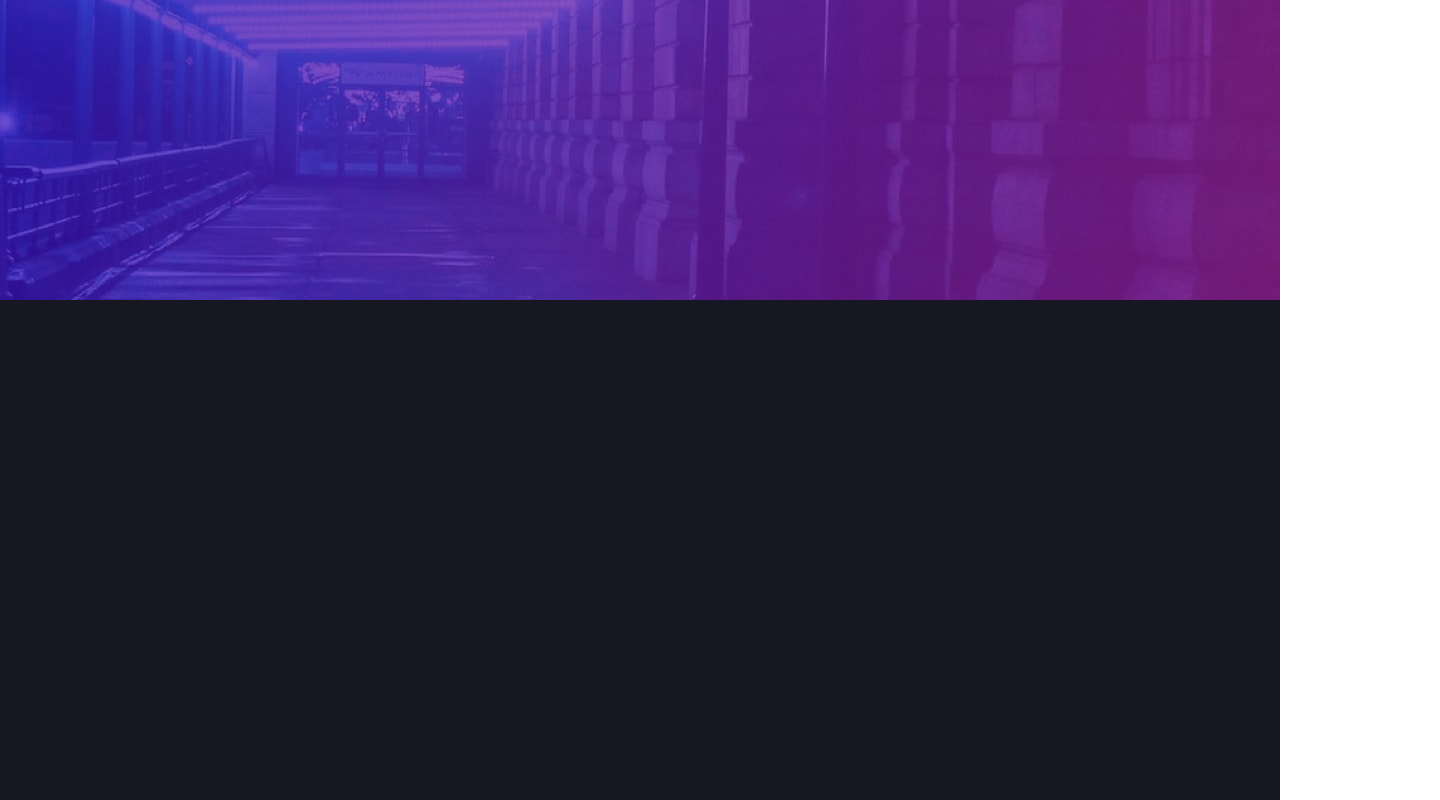
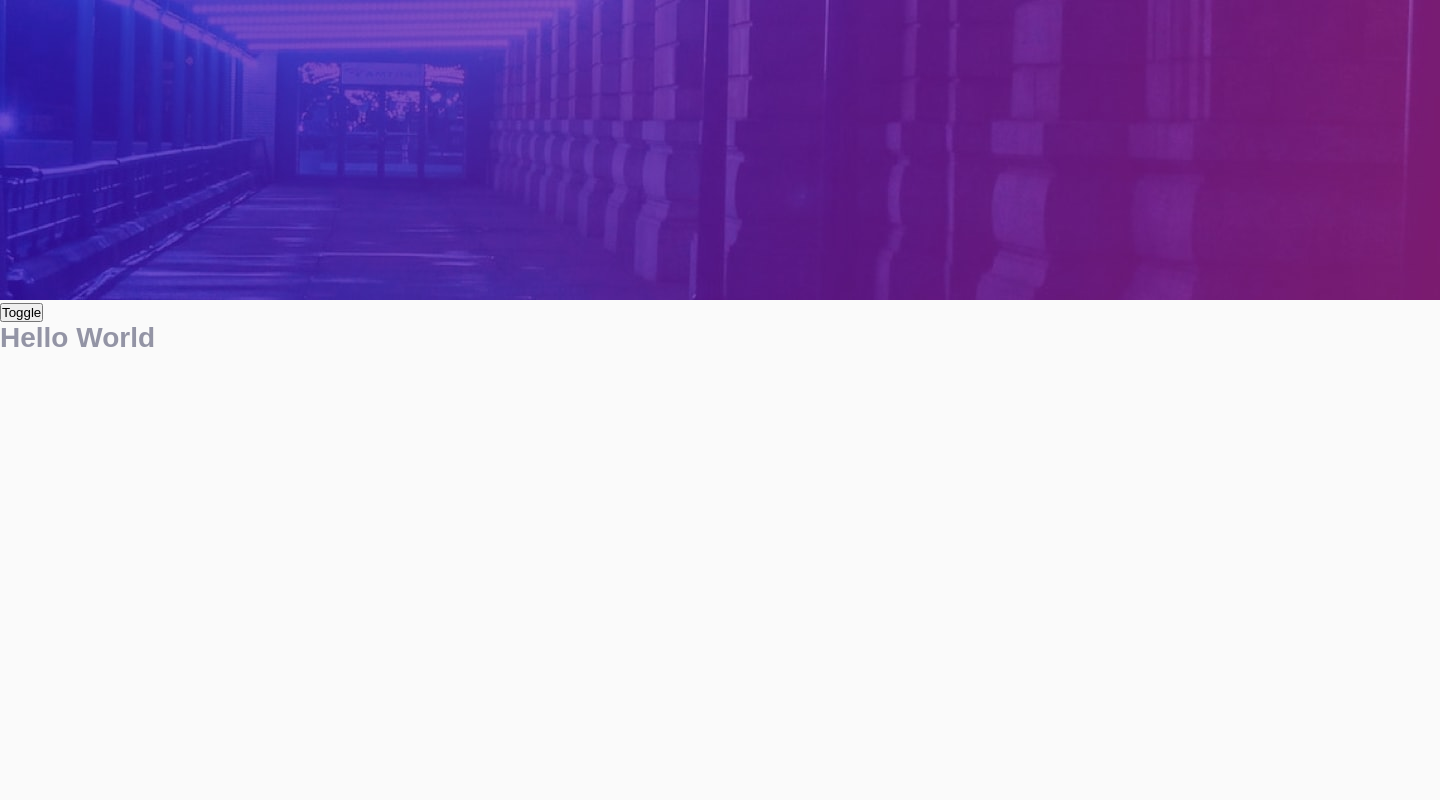
Before and after one commit to rafaelmassaro/todo-list, a React (Create React App) app: page / in a window 1280 px wide. Shown: the whole page, 1440 px wide, since content can reach past the window. Built offline with nearby package versions, Linux system fonts and the light colour scheme.

Commit message:
Created toggle Dark mode

```diff
--- a/src/App.styles.tsx
+++ /dev/null
@@ -1,10 +0,0 @@
-import styled from 'styled-components';
-
-
-
-export const Container = styled.div`
-    background-color: hsl(235, 21%, 11%);
-    widt: 100%;
-    height: 100vh;
-    overflow: hidden;
-`;
--- a/src/App.tsx
+++ b/src/App.tsx
@@ -1,11 +1,26 @@
-import * as C from './App.styles';
+import { ThemeProvider, DefaultTheme } from 'styled-components';
+
+import GlobalStyles from './styles/global';
+
+import usePersistedState from './utils/usePersistedState';
 
 import background from './assets/images/bg-desktop-dark.jpg';
+import light from './styles/themes/light';
+import dark from './styles/themes/dark';
 
 export default function App(){
+  const [theme, setTheme] = usePersistedState<DefaultTheme>('theme', light);
+
+  const toggleTheme = () => setTheme(theme.title === 'light' ? dark : light)
+
   return(
-    <C.Container>
-      <img src={background} alt="background-image" />
-    </C.Container>
+    <ThemeProvider theme={theme}>
+      <div>
+        <GlobalStyles />
+        <img src={background} alt="background-image" />
+        <button onClick={toggleTheme}>Toggle</button>
+        <h1>Hello World</h1>
+      </div>
+    </ThemeProvider>
   )
 }
--- /dev/null
+++ b/src/styles/global.ts
@@ -0,0 +1,16 @@
+import { createGlobalStyle } from 'styled-components';
+
+export default createGlobalStyle`
+    *{
+        margin: 0;
+        padding: 0;
+        box-sizing: border-box;
+    }
+
+    body{
+        background: ${props => props.theme.colors.background};
+        font-size: 14px;
+        color: ${props => props.theme.colors.text};
+        font-family: sans-serif;
+    }
+`
--- /dev/null
+++ b/src/styles/themes/dark.ts
@@ -0,0 +1,11 @@
+export default {
+    title: 'dark',
+
+    colors: {
+        primary: '#c62e65',
+        secondary: '#d63af9',
+
+        background: 'hsl(235, 21%, 11%)',
+        text: 'hsl(234, 39%, 85%)',
+    }
+};
--- /dev/null
+++ b/src/styles/themes/light.ts
@@ -0,0 +1,11 @@
+export default {
+    title: 'light',
+
+    colors: {
+        primary: '#c62e65',
+        secondary: '#d63af9',
+
+        background: 'hsl(0, 0%, 98%)',
+        text: 'hsl(236, 9%, 61%)',
+    }
+};
--- /dev/null
+++ b/src/utils/usePersistedState.ts
@@ -0,0 +1,26 @@
+import { useState, useEffect, Dispatch, SetStateAction } from 'react';
+
+type Response<T> = [
+    T,
+    Dispatch<SetStateAction<T>>,
+];
+
+function usePersistedState<T>(key: string, initialState: T): Response<T> {
+    const [state, setState] = useState(() => {
+        const storageTheme = localStorage.getItem(key);
+
+        if(storageTheme){
+            return JSON.parse(storageTheme)
+        }else{
+            return initialState;
+        }
+    });
+
+    useEffect(() => {
+        localStorage.setItem(key, JSON.stringify(state))
+    }, [key, state])
+
+    return [state, setState]
+}
+
+export default usePersistedState;
--- a/tsconfig.json
+++ b/tsconfig.json
@@ -22,5 +22,8 @@
   },
   "include": [
     "src"
+  ],
+  "files": [
+    "src/@types/styles.d.ts"
   ]
 }
```
Also changed, not shown: src/@types/styles.d.ts (added, +15 -0 lines).
